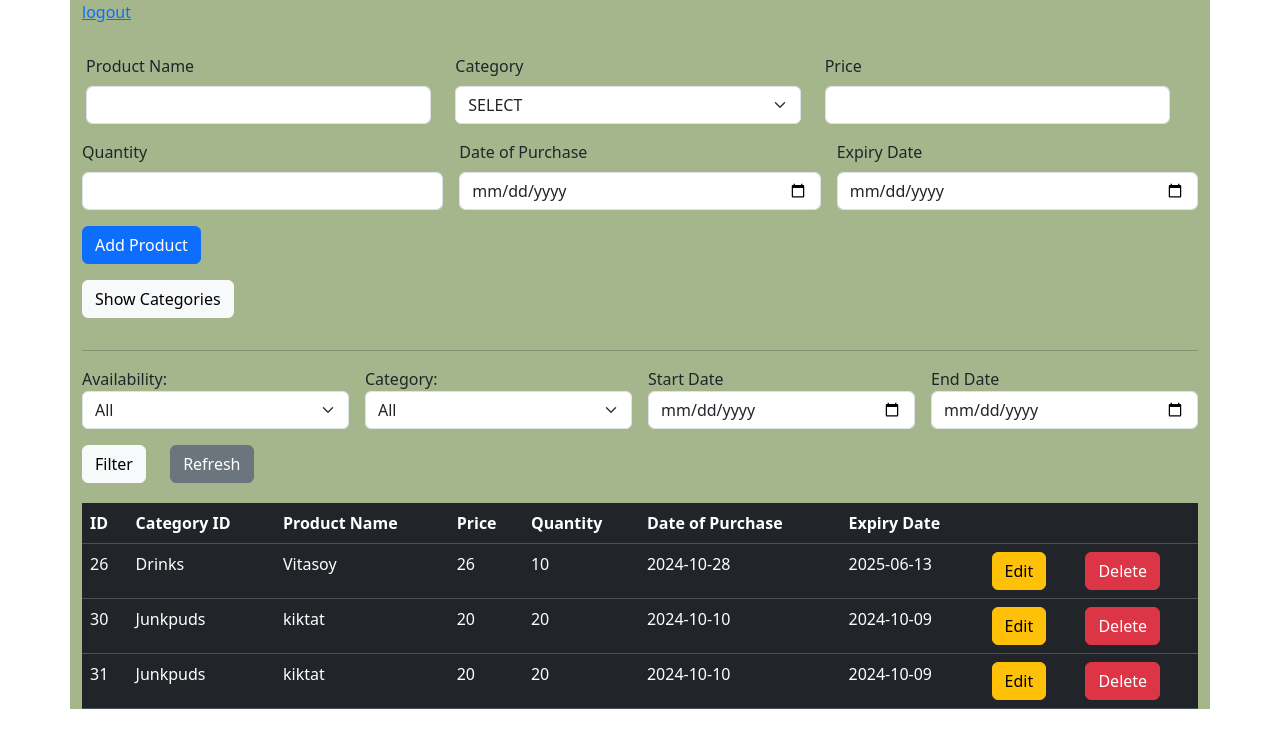
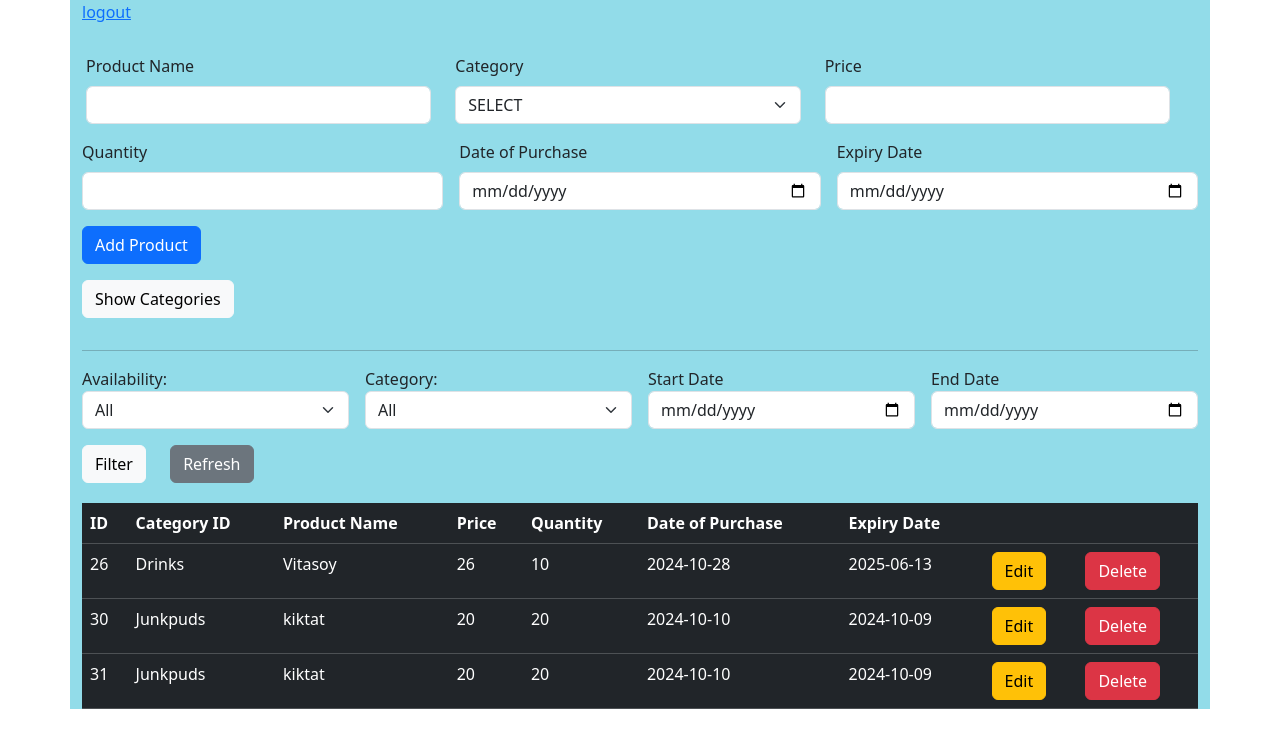
Before and after one commit to khervieyow/IM1, a PHP site: page / in a window 1280 px wide. Shown: the top 748 px of the page. Run offline with PHP 8.4, Linux system fonts and the light colour scheme; a user stored in the database is signed in; data comes from the database, SQL or seed files in the repository; data that the repository does not hold is empty.

Commit message:
index.php

```diff
--- a/t0bias-im/index.php
+++ b/t0bias-im/index.php
@@ -76,7 +76,7 @@ $result = $stmt->fetchAll(PDO::FETCH_OBJ);
 </head>
 <body>
 
-<div class="container"  style="background:rgb(165, 182, 141)">
+<div class="container"  style="background:rgba(146,220,233,255)">
     <form action="" method="POST" class="row g-3">
 
     <div class="col-md-12">
```
